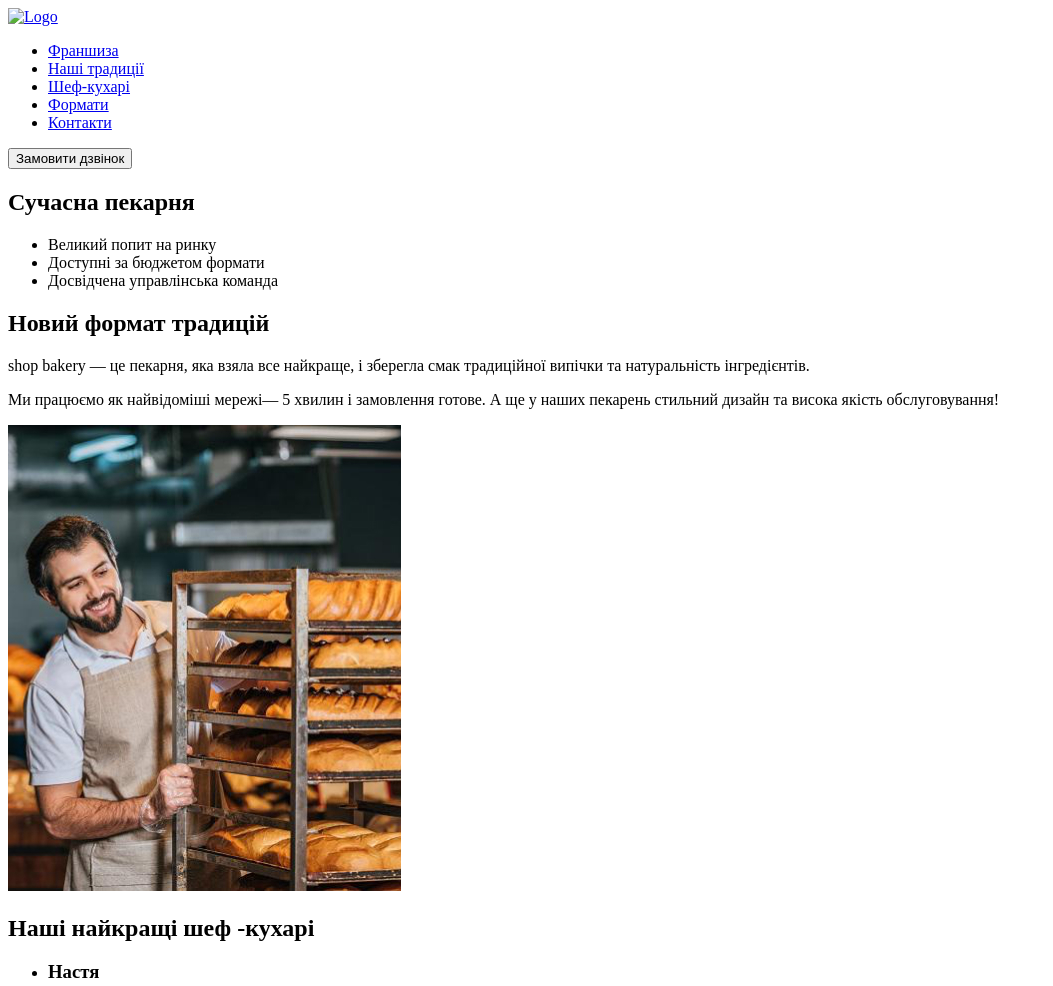
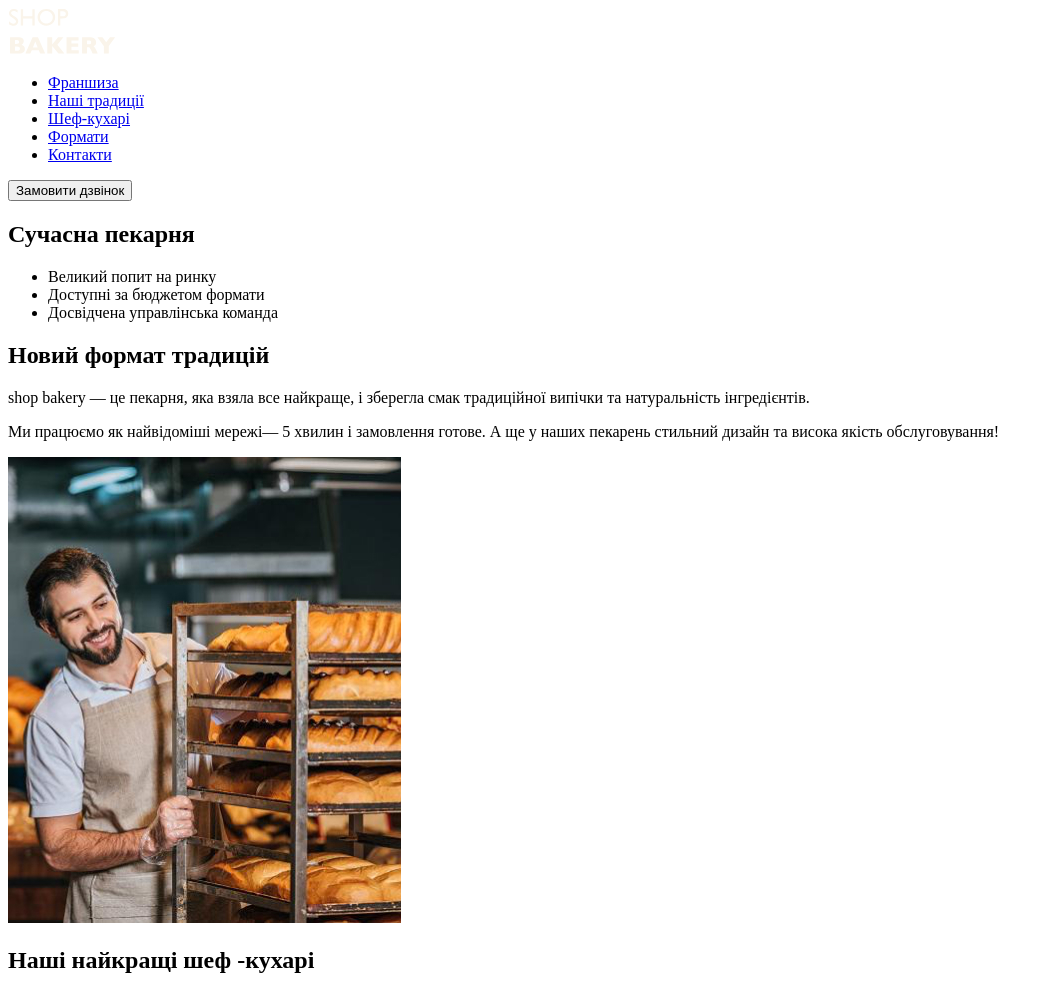
Before and after one commit to Rdangy/Modern-bakery, a plain HTML site: page SHOP bakery/index.html in a window 1280 px wide. Shown: the top 986 px of the page, without its empty margins (0-1053 px from the left). Drawn offline with Linux system fonts and the light colour scheme.

Commit message:
Add files via upload

```diff
--- a/SHOP bakery/index.html
+++ b/SHOP bakery/index.html
@@ -9,7 +9,7 @@
   <header>
     <nav>
         <a href="#">
-          <img src="./SHOP bakery/assets/logo.svg" alt="Logo"/>
+          <img src="../../assets/logo.svg" alt="Logo"/>
         </a>
         <ul>
           <li><a href="#">Франшиза</a></li>
@@ -45,7 +45,7 @@
       А ще у наших пекарень стильний дизайн
       та висока якість обслуговування!
     </p>
-    <img src="../SHOP bakery/assets/Baker.jpg" alt="Baker-man">
+    <img src="../../assets/Baker.jpg" alt="Baker-man">
     </section>
 
     <section>
@@ -101,7 +101,7 @@
   <footer>
     <nav>
           <a href="#">
-            <img src="./assets/logo.svg" alt="Logo" />
+            <img src="../../assets/logo.svg" alt="Logo" />
           </a>
           <ul>
             <li><a href="#">Франшиза</a></li>
```
